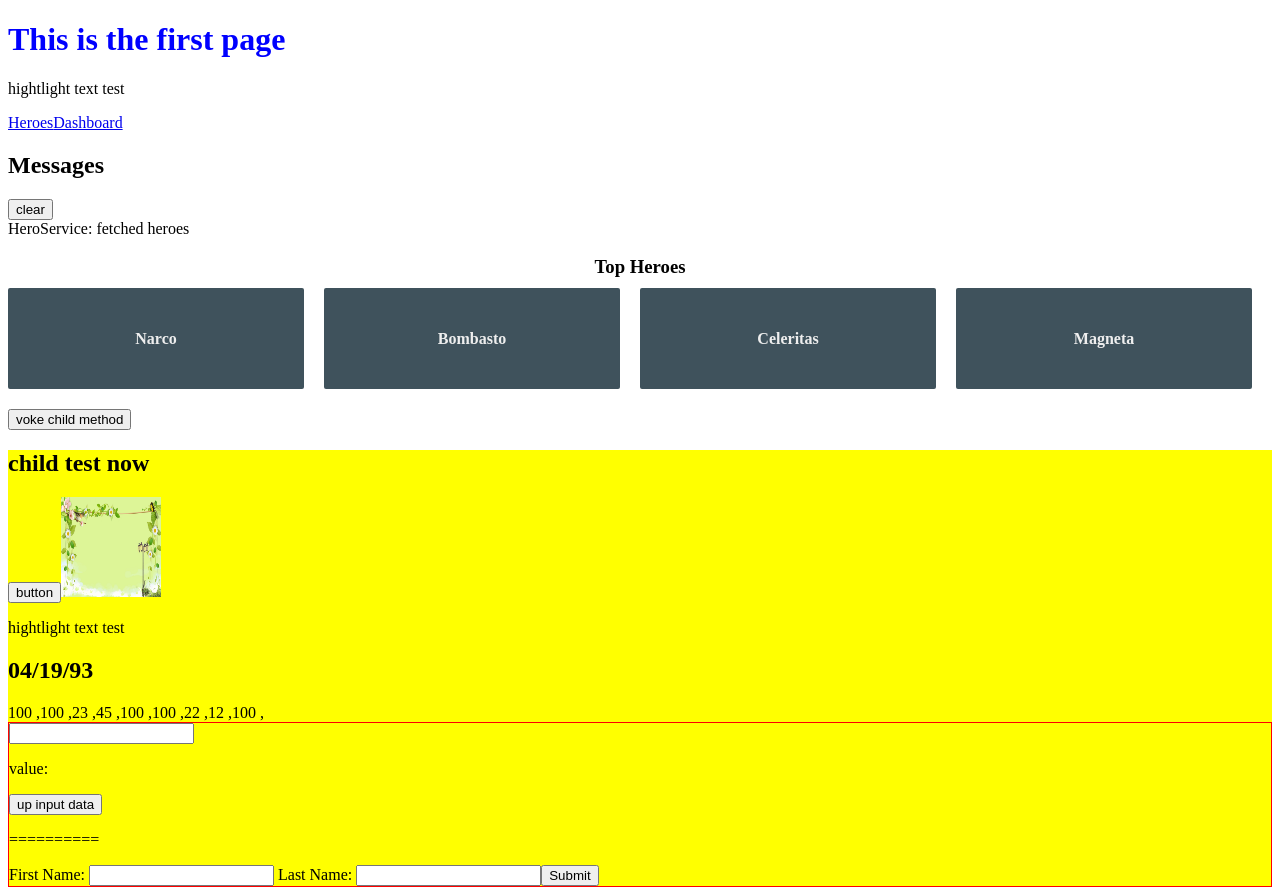
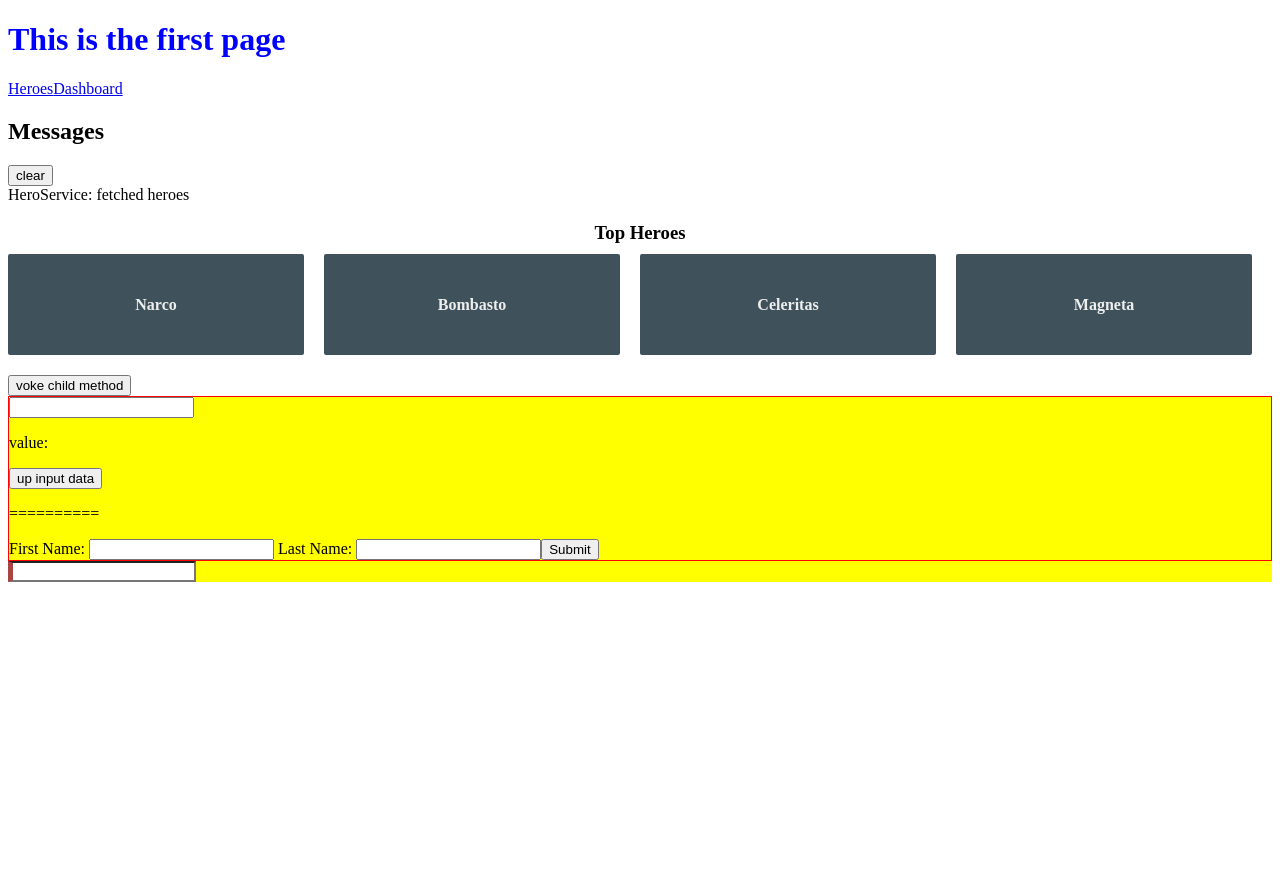
Before and after one commit to xiongben/Angular-App, an Angular app in the folder my-app/: page /dashboard in a window 1280 px wide. After the commit the page ends 800 px from the top, so only its background shows below. Built offline with nearby package versions, Linux system fonts and the light colour scheme.

Commit message:
[add] form

```diff
--- a/my-app/src/app/app-routing.module.ts
+++ b/my-app/src/app/app-routing.module.ts
@@ -3,6 +3,7 @@ import { Routes, RouterModule } from '@angular/router';
 import { HeroesComponent }      from './heroes/heroes.component';
 import { DashboardComponent }   from './dashboard/dashboard.component';
 import { HeroDetailComponent }  from './hero-detail/hero-detail.component';
+
 
 
 
--- a/my-app/src/app/app.component.html
+++ b/my-app/src/app/app.component.html
@@ -16,7 +16,7 @@
 <!-- Toolbar -->
 <div class="toolbar" role="banner">
   <h1>{{title}}</h1>
-  <p appHighlight>hightlight text test</p>
+
   <nav>
     <a routerLink="/heroes">Heroes</a>
     <a routerLink="/dashboard">Dashboard</a>
--- a/my-app/src/app/app.module.ts
+++ b/my-app/src/app/app.module.ts
@@ -11,6 +11,7 @@ import { MessagesComponent } from './messages/messages.component';
 import { DashboardComponent } from './dashboard/dashboard.component';
 import { ChildTestComponent } from './child-test/child-test.component';
 import { HighlightDirective } from './highlight.directive';
+import { ForbiddenNameDirective } from './forbidden-name.directive';
 import { FlyingPipe } from './flying.pipe';
 import { from } from 'rxjs';
 
@@ -23,6 +24,7 @@ import { from } from 'rxjs';
       DashboardComponent,
       ChildTestComponent,
       HighlightDirective,
+      ForbiddenNameDirective,
       FlyingPipe,
    ],
    imports: [
--- a/my-app/src/app/child-test/child-test.component.css
+++ b/my-app/src/app/child-test/child-test.component.css
@@ -9,3 +9,11 @@
 .formbox{
     border: 1px solid red;
 }
+
+.ng-valid[required], .ng-valid.required  {
+    border-left: 5px solid #42A948; /* green */
+  }
+
+  .ng-invalid:not(form)  {
+    border-left: 5px solid #a94442; /* red */
+  }
--- a/my-app/src/app/child-test/child-test.component.html
+++ b/my-app/src/app/child-test/child-test.component.html
@@ -1,12 +1,12 @@
 <div class="childbox">
-  <h2>child test now</h2>
+  <!-- <h2>child test now</h2>
   <button (click)="vote()">button</button>
   <img src="./assets/static/aa.png" class="img1">
   <p [appHighlight]="color">hightlight text test</p>
   <h2>{{birthday | date:"MM/dd/yy"}}</h2>
   <div>
     <span *ngFor="let item of testarr">{{item | flying}} ,</span>
-  </div>
+  </div> -->
   <div class="formbox">
     <input type="text" [formControl]="formName">
     <p>value: {{formName.value}}</p>
@@ -27,4 +27,21 @@
     </form>
   </div>
   <!-- <p>{{name}}</p> -->
+  <div>
+    <input id="xbname" name="xbname"
+       required minlength="5" appForbiddenName="bob"
+       [(ngModel)]="xbname" #xbnames="ngModel"
+    >
+    <div *ngIf="xbnames.invalid && (xbnames.dirty || xbnames.touched)">
+        <div *ngIf="xbnames.errors.required">
+            Name is required
+        </div>
+        <div *ngIf="xbnames.errors.minlength">
+          Name must be at least 4 characters long.
+        </div>
+        <div *ngIf="xbnames.errors.forbiddenName">
+          Name cannot be Bob.
+        </div>
+    </div>
+  </div>
 </div>
--- a/my-app/src/app/child-test/child-test.component.ts
+++ b/my-app/src/app/child-test/child-test.component.ts
@@ -11,6 +11,9 @@ export class ChildTestComponent implements OnInit {
   public color: string = "red";
   public birthday: Date = new Date(1993, 3, 19);
   public formName = new FormControl();
+  public xbname: string;
+
+
   profileForm = new FormGroup({
     firstName: new FormControl(''),
     lastName: new FormControl(''),
--- /dev/null
+++ b/my-app/src/app/forbidden-name.directive.ts
@@ -0,0 +1,23 @@
+import { Directive, Input } from '@angular/core';
+import { AbstractControl, NG_VALIDATORS, Validator, ValidatorFn, Validators } from '@angular/forms';
+
+
+export function forbiddenNameValidator(nameRe: RegExp): ValidatorFn {
+  return (control: AbstractControl): {[key: string]: any} | null => {
+    const forbidden = nameRe.test(control.value);
+    return forbidden ? {'forbiddenName': {value: control.value}} : null;
+  };
+}
+
+@Directive({
+  selector: '[appForbiddenName]',
+  providers: [{provide: NG_VALIDATORS,useExisting: ForbiddenNameDirective, multi: true}]
+})
+export class ForbiddenNameDirective implements Validator{
+  @Input('appForbiddenName') forbiddenName: string;
+  constructor() { }
+  validate(control: AbstractControl): {[key:string]:any | null} {
+    return this.forbiddenName ? forbiddenNameValidator(new RegExp(this.forbiddenName,'i'))(control) : null;
+  }
+
+}
```
Also changed, not shown: 1 other file (tests, documents, lock files or other folders).
